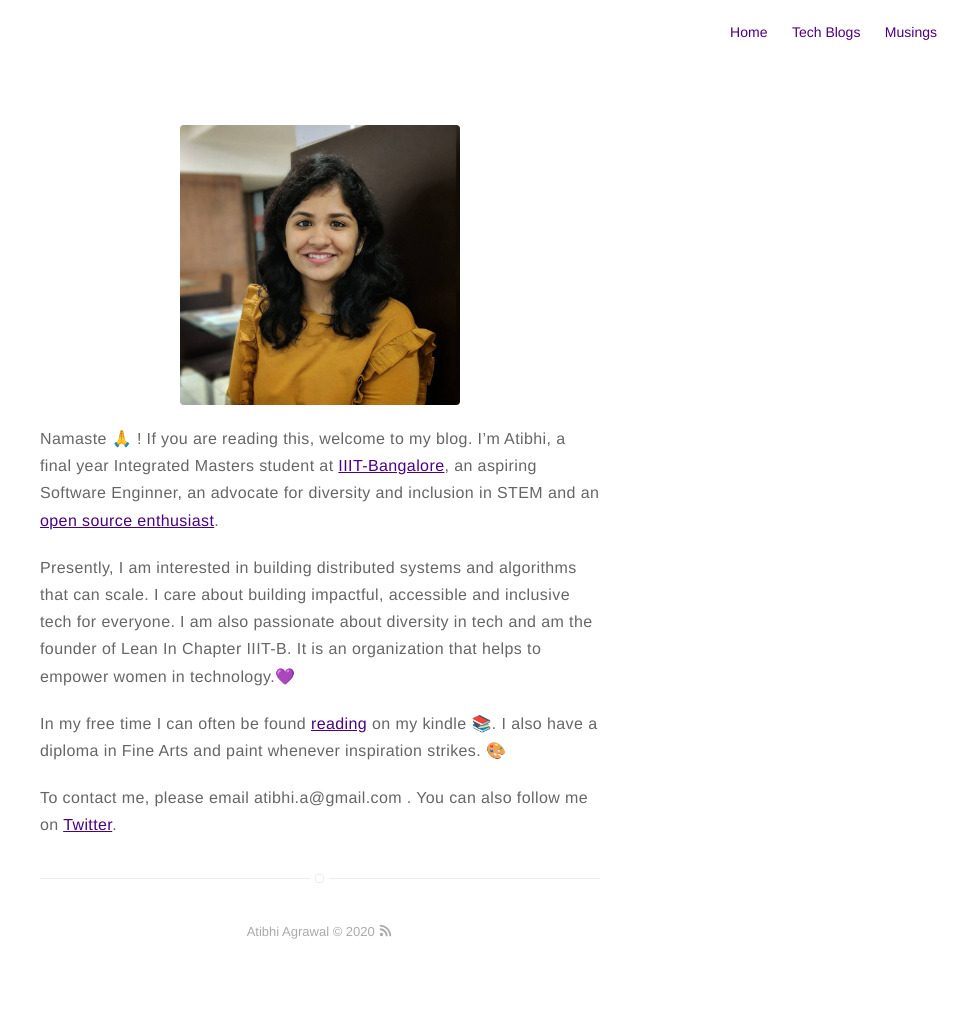
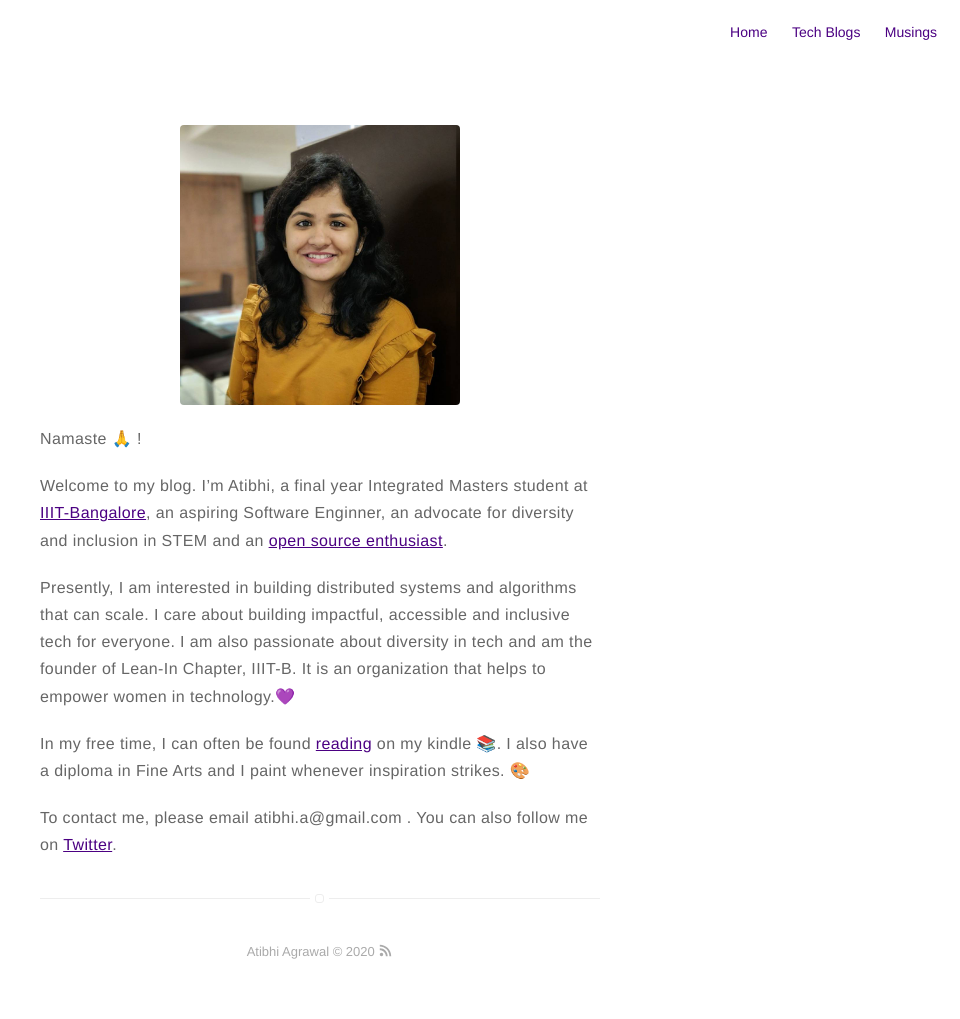
Before and after one commit to asquare14/aSquare14.github.io, a Jekyll site: the page built from about.md, in a window 1280 px wide. Shown: the whole page, without its empty margins (320-1280 px from the left). Built offline with Jekyll 4.4.1, drawn with Linux system fonts in a browser that asks for light colours.

Commit message:
typo fix

```diff
--- a/about.md
+++ b/about.md
@@ -5,10 +5,11 @@
 ![Profile Image]({{ site.url }}/{{ site.picture }})
 
 Namaste 🙏 !
-If you are reading this, welcome to my blog. I'm Atibhi, a final year Integrated Masters student at [IIIT-Bangalore](https://www.iiitb.ac.in/), an aspiring Software Enginner, an advocate for diversity and inclusion in STEM and an [open source enthusiast](https://www.redhat.com/en/about/women-in-open-source).
 
-Presently, I am interested in building distributed systems and algorithms that can scale. I care about building impactful, accessible and inclusive tech for everyone. I am also passionate about diversity in tech and am the founder of Lean In Chapter IIIT-B. It is an organization that helps to empower women in technology.💜
+Welcome to my blog. I'm Atibhi, a final year Integrated Masters student at [IIIT-Bangalore](https://www.iiitb.ac.in/), an aspiring Software Enginner, an advocate for diversity and inclusion in STEM and an [open source enthusiast](https://www.redhat.com/en/about/women-in-open-source).
 
-In my free time I can often be found [reading](https://www.goodreads.com/user/show/74108752-atibhi-agrawal) on my kindle 📚. I also have a diploma in Fine Arts and paint whenever inspiration strikes. 🎨
+Presently, I am interested in building distributed systems and algorithms that can scale. I care about building impactful, accessible and inclusive tech for everyone. I am also passionate about diversity in tech and am the founder of Lean-In Chapter, IIIT-B. It is an organization that helps to empower women in technology.💜
+
+In my free time, I can often be found [reading](https://www.goodreads.com/user/show/74108752-atibhi-agrawal) on my kindle 📚. I also have a diploma in Fine Arts and I paint whenever inspiration strikes. 🎨
 
 To contact me, please email atibhi.a@gmail.com . You can also follow me on [Twitter](https://twitter.com/atibhi_a).
```
